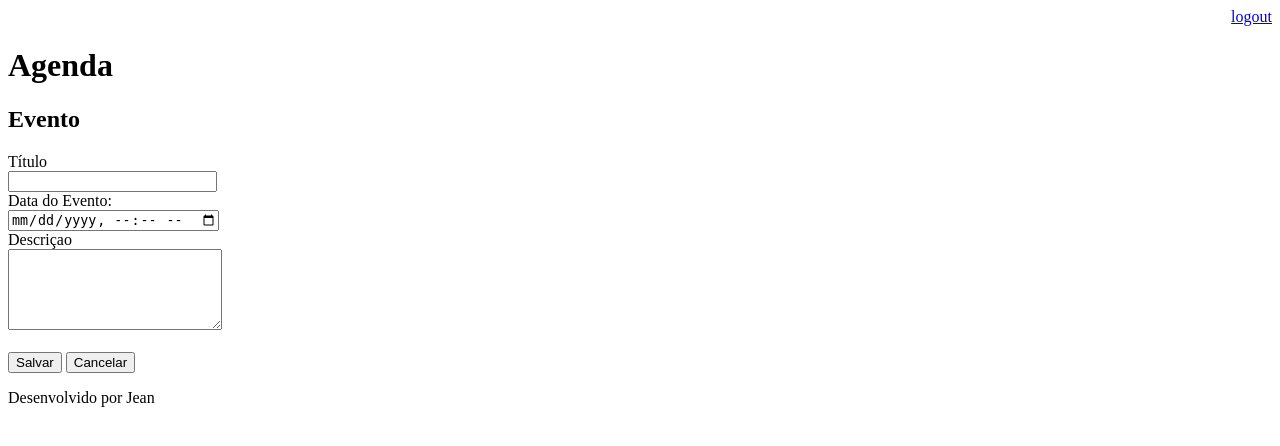
After one commit to JeanProgGit/agenda_django, a Django app: page /agenda/evento/ in a window 1280 px wide. The commit adds this page. Shown: the top 446 px of the page. Run offline with Django 3.2, Linux system fonts and the light colour scheme; a user stored in the database is signed in.

Commit message:
Incluido template para inserçao de eventos da agenda. Incluído gitignore.

```diff
--- a/agenda/urls.py
+++ b/agenda/urls.py
@@ -21,8 +21,11 @@ from django.views.generic import RedirectView
 urlpatterns = [
     path('admin/', admin.site.urls),
     path('agenda/',views.lista_eventos),
+    path('agenda/evento/', views.evento),
+    path('agenda/evento/submit', views.submit_evento),
     path('', RedirectView.as_view(url='/agenda/')),
     path('login/', views.login_user),
     path('login/submit', views.submit_login),
     path('logout/', views.logout_user),
+
 ]
--- a/core/views.py
+++ b/core/views.py
@@ -31,3 +31,20 @@ def lista_eventos(request):
     evento = Evento.objects.filter(usuario=usuario)
     dados = {'eventos':evento}
     return render(request,'agenda.html',dados)
+
+@login_required(login_url='/login')
+def evento(request):
+    return render(request,'evento.html')
+
+@login_required(login_url='/login')
+def submit_evento(request):
+    if request.POST:
+        titulo = request.POST.get('titulo')
+        data_evento = request.POST.get('data_evento')
+        descricao = request.POST.get('descricao')
+        usuario = request.user
+        Evento.objects.create(titulo=titulo,
+                              data_evento=data_evento,
+                              descricao=descricao,
+                              usuario=usuario)
+    return redirect('/')
--- a/templates/agenda.html
+++ b/templates/agenda.html
@@ -2,7 +2,9 @@
 
 {% block content %}
     <h2>Agendamentos</h2>
-
+    <a href="evento/">
+         <button type="button">Novo Evento</button>
+    </a>
     <ul style = "font-size: 18px">
     {% for evento in eventos %}
          <li>{{evento.titulo}} - {{evento.get_data_criacao}} </li>
--- /dev/null
+++ b/templates/evento.html
@@ -0,0 +1,25 @@
+{% extends "model-page.html" %}
+
+{% block content %}
+
+<h2>Evento</h2>
+
+<form action="submit" method="POST">{% csrf_token %}
+    <label>Título</label>
+    <br>
+    <input type="text" name="titulo" size="23">
+    <br>
+    <label> Data do Evento: </label>
+    <br>
+    <input type="datetime-local" name="data_evento">
+    <br>
+    <label>Descriçao</label>
+    <br>
+    <textarea name="descricao" rows="5" cols="24"></textarea>
+    <br><br>
+    <button type="submit">Salvar</button>
+    <a href="/">
+        <button type="button">Cancelar</button>
+    </a>
+</form>
+{% endblock %}
```
Also changed, not shown: db.sqlite3, 1 other file.
